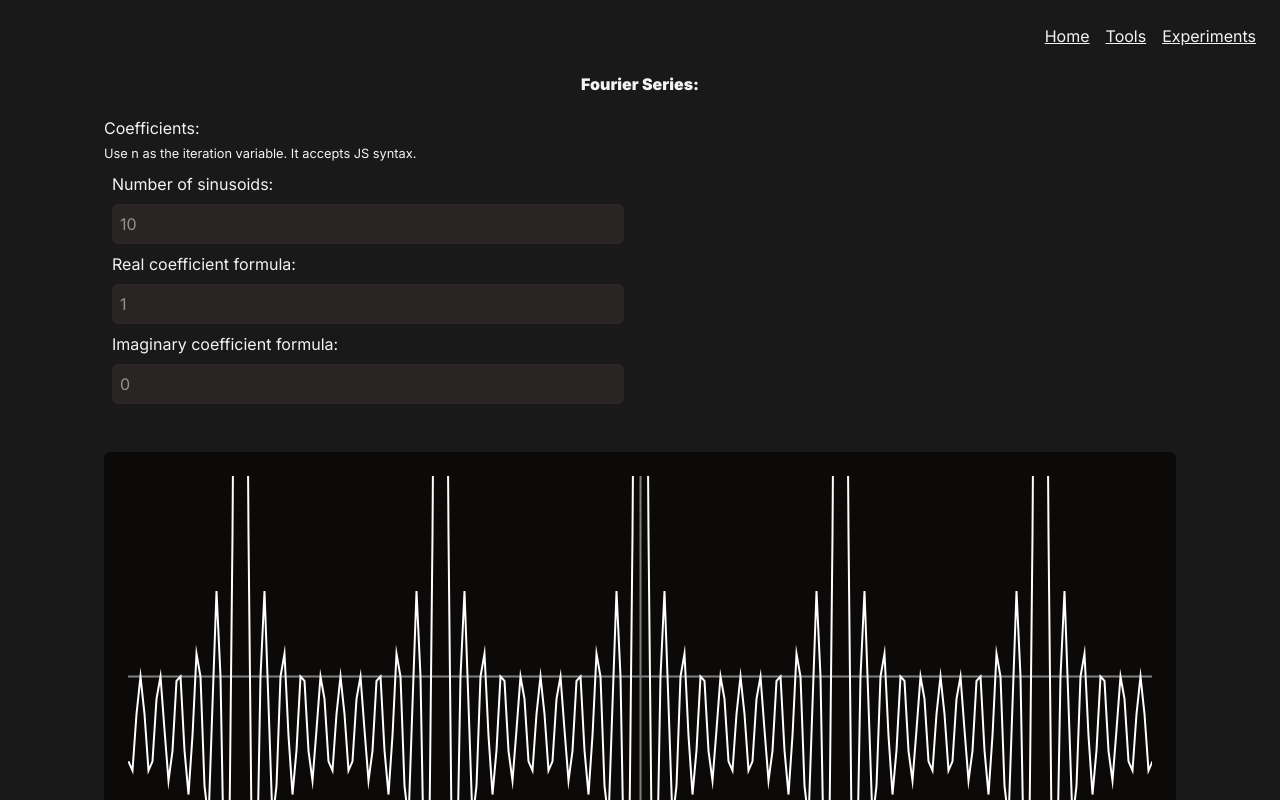
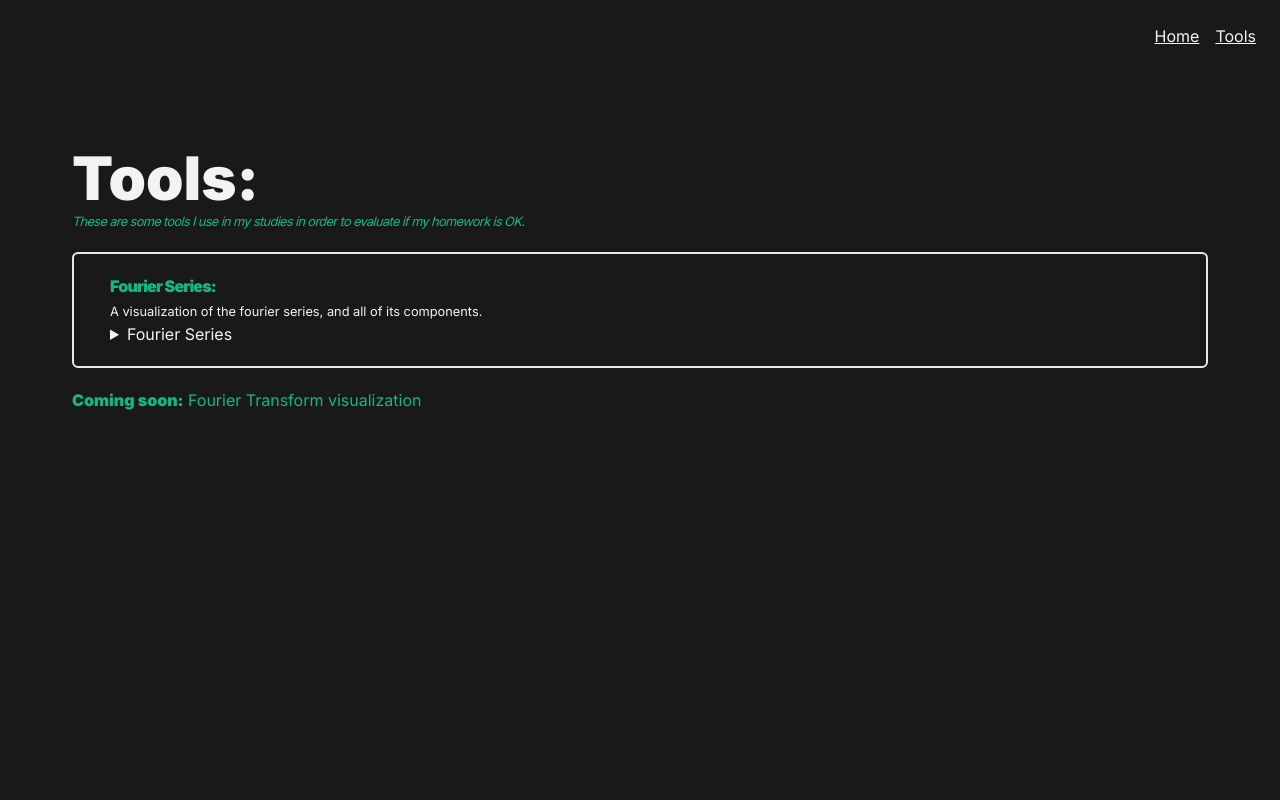
Before and after one commit to idrizp/personal-page, a Next.js app: page /tools in a window 1280 px wide. Shown: the top 800 px of the page. Built offline with nearby package versions, Linux system fonts and the light colour scheme.

Commit message:
Some more stylistic choices

```diff
--- a/src/app/tools/page.tsx
+++ b/src/app/tools/page.tsx
@@ -3,8 +3,20 @@ import FourierSeries from "@/components/tools/FourierSeries"
 
 const Tools = () => {
     return (
-        <Container screen center>
-            <FourierSeries />
+        <Container screen>
+            <div className="px-9 py-5 mx-9 space-y-5 mt-32">
+                <p className="font-black text-6xl">Tools:</p>
+                <small className="text-emerald-500 tracking-tighter italic">These are some tools I use in my studies in order to evaluate if my homework is OK.</small>
+                <div className="border-2 rounded-md px-9 py-5">
+                    <p className="font-black tracking-tighter text-emerald-500">Fourier Series:</p>
+                    <small>A visualization of the fourier series, and all of its components.</small>
+                    <details className="cursor-pointer">
+                        <summary>Fourier Series</summary>
+                        <FourierSeries />
+                    </details>
+                </div>
+                <p className="text-emerald-500"><span className="font-black">Coming soon:</span> Fourier Transform visualization</p>
+            </div>
         </Container>
     )
 }
--- a/src/components/Navigation.tsx
+++ b/src/components/Navigation.tsx
@@ -19,10 +19,9 @@ const NavLink = ({ href, children }: PropsWithChildren<NavLinkProps>) => {
 
 const Navigation = () => {
     return (
-        <nav className="flex flex-row w-full justify-end gap-x-4 items-center p-6 capitalize">
+        <nav className="fixed flex flex-row w-full justify-end gap-x-4 items-center p-6 capitalize">
             <NavLink href="/">home</NavLink>
             <NavLink href="/tools">tools</NavLink>
-            <NavLink href="/experiments">experiments</NavLink>
         </nav>
     )
 }
--- a/src/components/tools/FourierSeries.tsx
+++ b/src/components/tools/FourierSeries.tsx
@@ -9,7 +9,6 @@ const pi = Math.PI;
 const FourierSeries = () => {
     const [frequencies, setFrequencies] = useState<{ real: number, imaginary: number }[]>([{ real: 0, imaginary: 0 }]);
     return <div className="flex flex-col items-center justify-center">
-        <p className="font-black">Fourier Series:</p>
         <div className="mt-5">
             <FrequencyComputer onFrequenciesUpdated={(freq) => setFrequencies(freq)} />
             <div className="mt-12 bg-stone-950 rounded-md p-6">
```
